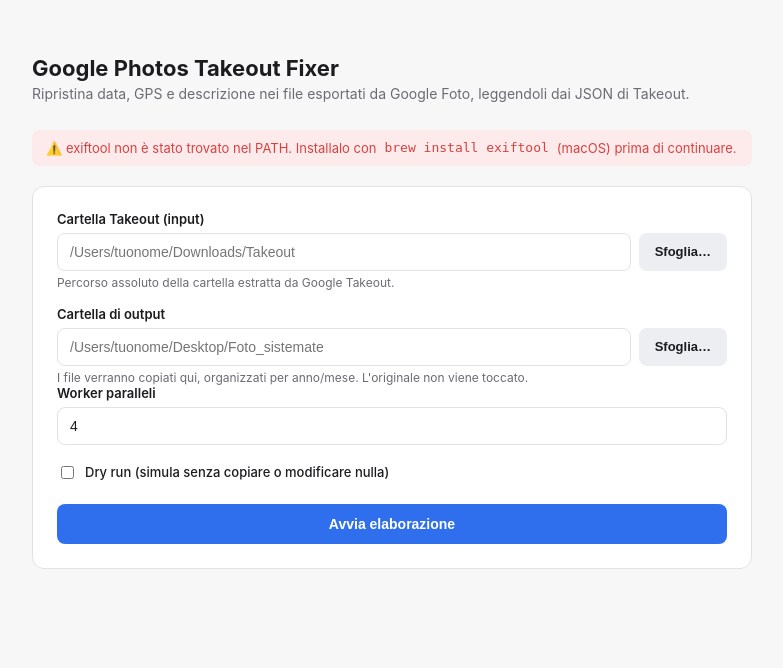
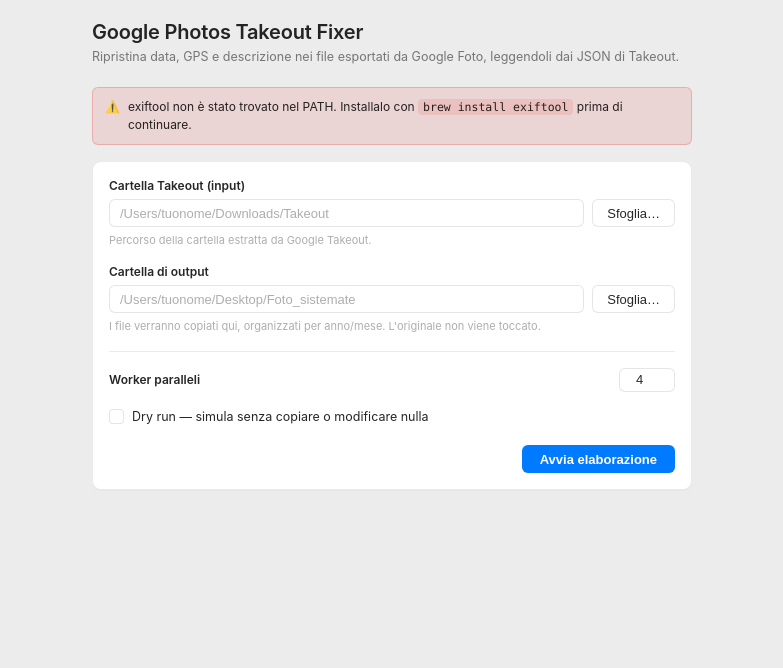
Before and after one commit to MEPoss/Google-Photos-Takeout-Fixer, a Flask app: page / in a window 1280 px wide. Shown: the top 668 px of the page, without its empty margins (248-1031 px from the left). Run offline with Flask 3, Linux system fonts and the light colour scheme.

Commit message:
Ridisegna l'interfaccia seguendo le macOS Human Interface Guidelines
Applica le linee guida di layout di marioaguzman.github.io/design/:
margini finestra 20pt, group box con padding 16pt, spaziatura 6/12pt
tra i controlli. Controlli in stile nativo (checkbox, bottoni, campi
di testo con focus ring), palette semantica light/dark, bottone
primario allineato a destra invece che a larghezza piena.

```diff
--- a/templates/index.html
+++ b/templates/index.html
@@ -5,228 +5,427 @@
 <title>Google Photos Takeout Fixer</title>
 <style>
   :root {
-    --bg: #f7f7f8;
-    --card: #ffffff;
-    --border: #e2e2e6;
-    --text: #1c1c1f;
-    --muted: #6b6b74;
-    --accent: #2f6fed;
-    --accent-dark: #1f4fc0;
-    --ok: #1a9f5c;
-    --warn: #c9860a;
-    --err: #d94141;
+    color-scheme: light dark;
+
+    /* Superfici, in stile macOS (windowBackground / controlBackground) */
+    --window-bg: #ececec;
+    --group-bg: #ffffff;
+    --control-bg: #ffffff;
+    --separator: rgba(0, 0, 0, 0.1);
+    --hairline: rgba(0, 0, 0, 0.08);
+
+    /* Testo, in stile label / secondaryLabel / tertiaryLabel */
+    --label: rgba(0, 0, 0, 0.85);
+    --label-secondary: rgba(0, 0, 0, 0.5);
+    --label-tertiary: rgba(0, 0, 0, 0.32);
+
+    /* Colori di sistema */
+    --accent: #007aff;
+    --accent-pressed: #0064d6;
+    --green: #28a745;
+    --orange: #d98a10;
+    --red: #e0332f;
+
+    --radius-window: 10px;
+    --radius-control: 6px;
+    --radius-group: 9px;
   }
+
+  @media (prefers-color-scheme: dark) {
+    :root:not([data-theme="light"]) {
+      --window-bg: #262626;
+      --group-bg: #2f2f2f;
+      --control-bg: #3a3a3c;
+      --separator: rgba(255, 255, 255, 0.12);
+      --hairline: rgba(255, 255, 255, 0.09);
+
+      --label: rgba(255, 255, 255, 0.92);
+      --label-secondary: rgba(255, 255, 255, 0.55);
+      --label-tertiary: rgba(255, 255, 255, 0.35);
+
+      --accent: #0a84ff;
+      --accent-pressed: #0060c4;
+      --green: #32d74b;
+      --orange: #ff9f0a;
+      --red: #ff453a;
+    }
+  }
+
   * { box-sizing: border-box; }
+
   body {
     margin: 0;
-    font-family: -apple-system, BlinkMacSystemFont, "Segoe UI", Helvetica, Arial, sans-serif;
-    background: var(--bg);
-    color: var(--text);
+    background: var(--window-bg);
+    color: var(--label);
+    font-family: -apple-system, BlinkMacSystemFont, "SF Pro Text", "Segoe UI", Helvetica, Arial, sans-serif;
+    font-size: 13px;
+    -webkit-font-smoothing: antialiased;
+    user-select: none;
   }
+
+  input, button { user-select: text; }
+  button { user-select: none; }
+
+  /* 20pt di margine finestra su tutti i lati, per le HIG di layout */
   .wrap {
-    max-width: 760px;
+    max-width: 640px;
     margin: 0 auto;
-    padding: 40px 20px 80px;
+    padding: 20px;
   }
-  h1 {
-    font-size: 22px;
-    margin-bottom: 4px;
-  }
-  p.subtitle {
-    color: var(--muted);
-    margin-top: 0;
-    margin-bottom: 28px;
-    font-size: 14px;
-  }
-  .card {
-    background: var(--card);
-    border: 1px solid var(--border);
-    border-radius: 12px;
-    padding: 24px;
+
+  .title-block {
     margin-bottom: 20px;
   }
+
+  h1 {
+    font-size: 20px;
+    font-weight: 600;
+    margin: 0 0 4px;
+    letter-spacing: -0.01em;
+  }
+
+  p.subtitle {
+    color: var(--label-secondary);
+    margin: 0;
+    font-size: 12.5px;
+    line-height: 1.5;
+  }
+
   .banner {
     display: flex;
-    align-items: center;
+    align-items: flex-start;
     gap: 8px;
-    padding: 10px 14px;
-    border-radius: 8px;
-    font-size: 13px;
+    padding: 10px 12px;
+    border-radius: var(--radius-control);
+    font-size: 12px;
+    line-height: 1.5;
+    margin-bottom: 16px;
+    background: color-mix(in srgb, var(--red) 12%, transparent);
+    color: var(--label);
+    border: 1px solid color-mix(in srgb, var(--red) 25%, transparent);
+  }
+  .banner code {
+    font-family: ui-monospace, "SF Mono", Menlo, monospace;
+    background: color-mix(in srgb, var(--red) 12%, transparent);
+    padding: 1px 5px;
+    border-radius: 4px;
+    font-size: 11.5px;
+  }
+
+  /* Group box: 16pt di margine interno su tutti i lati */
+  .group-box {
+    background: var(--group-bg);
+    border: 1px solid var(--hairline);
+    border-radius: var(--radius-group);
+    padding: 16px;
     margin-bottom: 20px;
+    box-shadow: 0 1px 1px rgba(0, 0, 0, 0.03);
   }
-  .banner.ok { background: #e9f9f0; color: var(--ok); }
-  .banner.err { background: #fdeaea; color: var(--err); }
-  label {
+
+  .field {
+    margin-bottom: 16px;
+  }
+  .field:last-child { margin-bottom: 0; }
+
+  .field-label {
     display: block;
-    font-size: 13px;
+    font-size: 12px;
     font-weight: 600;
+    color: var(--label);
     margin-bottom: 6px;
-    margin-top: 16px;
   }
-  label:first-of-type { margin-top: 0; }
-  input[type="text"], input[type="number"] {
-    width: 100%;
-    padding: 10px 12px;
-    border: 1px solid var(--border);
-    border-radius: 8px;
-    font-size: 14px;
-    background: #fff;
-    color: var(--text);
+
+  .field-hint {
+    font-size: 11px;
+    color: var(--label-tertiary);
+    margin-top: 6px;
+    line-height: 1.4;
   }
-  input[type="text"]:focus, input[type="number"]:focus {
-    outline: none;
-    border-color: var(--accent);
-  }
-  .hint {
-    font-size: 12px;
-    color: var(--muted);
-    margin-top: 4px;
-  }
-  .row {
-    display: flex;
-    gap: 16px;
-  }
-  .row > div { flex: 1; }
+
   .path-row {
     display: flex;
     gap: 8px;
   }
-  .path-row input { flex: 1; }
-  .browse-btn {
-    margin-top: 0;
-    width: auto;
+  .path-row input { flex: 1; min-width: 0; }
+
+  input[type="text"] {
+    -webkit-appearance: none;
+    appearance: none;
+    width: 100%;
+    height: 28px;
+    padding: 0 10px;
+    border: 1px solid var(--separator);
+    border-radius: var(--radius-control);
+    font-size: 13px;
+    background: var(--control-bg);
+    color: var(--label);
+  }
+  input[type="text"]::placeholder { color: var(--label-tertiary); }
+  input[type="text"]:focus {
+    outline: none;
+    border-color: var(--accent);
+    box-shadow: 0 0 0 3.5px color-mix(in srgb, var(--accent) 30%, transparent);
+  }
+
+  /* Bottone "Sfoglia": bordered, stessa altezza del campo */
+  .btn {
+    -webkit-appearance: none;
+    appearance: none;
+    height: 28px;
+    padding: 0 14px;
+    border-radius: var(--radius-control);
+    font-size: 13px;
+    font-weight: 500;
+    cursor: pointer;
+    border: 1px solid var(--separator);
+    background: var(--control-bg);
+    color: var(--label);
     white-space: nowrap;
-    padding: 10px 16px;
-    background: #eceef2;
-    color: var(--text);
+  }
+  .btn:hover { background: color-mix(in srgb, var(--label) 6%, var(--control-bg)); }
+  .btn:active { background: color-mix(in srgb, var(--label) 12%, var(--control-bg)); }
+
+  /* Bottone primario in stile "default button" macOS */
+  .btn-primary {
+    -webkit-appearance: none;
+    appearance: none;
+    height: 28px;
+    padding: 0 18px;
+    border: none;
+    border-radius: var(--radius-control);
+    font-size: 13px;
     font-weight: 600;
+    cursor: pointer;
+    background: var(--accent);
+    color: #ffffff;
+    box-shadow: 0 1px 0 rgba(0, 0, 0, 0.05);
+  }
+  .btn-primary:hover { background: color-mix(in srgb, black 8%, var(--accent)); }
+  .btn-primary:active { background: var(--accent-pressed); }
+  .btn-primary:disabled {
+    background: color-mix(in srgb, var(--label-tertiary) 55%, var(--window-bg));
+    color: var(--label-tertiary);
+    cursor: default;
+  }
+
+  .stepper-row {
+    display: flex;
+    align-items: center;
+    justify-content: space-between;
+  }
+  .stepper-row .field-label { margin-bottom: 0; }
+  input[type="number"] {
+    -webkit-appearance: none;
+    appearance: none;
+    width: 56px;
+    height: 24px;
+    padding: 0 8px;
+    border: 1px solid var(--separator);
+    border-radius: var(--radius-control);
     font-size: 13px;
+    text-align: center;
+    background: var(--control-bg);
+    color: var(--label);
   }
-  .browse-btn:hover { background: #dfe1e6; }
+  input[type="number"]:focus {
+    outline: none;
+    border-color: var(--accent);
+    box-shadow: 0 0 0 3.5px color-mix(in srgb, var(--accent) 30%, transparent);
+  }
+
+  /* Checkbox nativa macOS: quadrato arrotondato con segno di spunta */
   .checkbox-row {
     display: flex;
+    align-items: flex-start;
+    gap: 8px;
+  }
+  input[type="checkbox"] {
+    -webkit-appearance: none;
+    appearance: none;
+    width: 15px;
+    height: 15px;
+    min-width: 15px;
+    margin: 1px 0 0;
+    border: 1px solid var(--separator);
+    border-radius: 4px;
+    background: var(--control-bg);
+    cursor: pointer;
+    position: relative;
+  }
+  input[type="checkbox"]:checked {
+    background: var(--accent);
+    border-color: var(--accent);
+  }
+  input[type="checkbox"]:checked::after {
+    content: "";
+    position: absolute;
+    left: 4.5px;
+    top: 1.5px;
+    width: 4px;
+    height: 8px;
+    border: solid white;
+    border-width: 0 1.6px 1.6px 0;
+    transform: rotate(45deg);
+  }
+  input[type="checkbox"]:focus-visible {
+    outline: none;
+    box-shadow: 0 0 0 3.5px color-mix(in srgb, var(--accent) 30%, transparent);
+  }
+  .checkbox-row label {
+    font-size: 12.5px;
+    color: var(--label);
+    line-height: 1.4;
+    cursor: pointer;
+  }
+
+  .actions-row {
+    display: flex;
+    justify-content: flex-end;
+    margin-top: 20px;
+  }
+
+  hr.separator {
+    border: none;
+    border-top: 1px solid var(--hairline);
+    margin: 16px 0;
+  }
+
+  .status-header {
+    display: flex;
     align-items: center;
-    gap: 8px;
-    margin-top: 18px;
+    justify-content: space-between;
+    margin-bottom: 10px;
   }
-  .checkbox-row input { width: auto; }
-  .checkbox-row label { margin: 0; font-weight: 500; }
-  button {
-    margin-top: 22px;
-    background: var(--accent);
-    color: white;
-    border: none;
-    padding: 12px 22px;
-    border-radius: 8px;
-    font-size: 14px;
+
+  .status-badge {
+    display: inline-flex;
+    align-items: center;
+    gap: 5px;
+    font-size: 11px;
     font-weight: 600;
-    cursor: pointer;
-    width: 100%;
+    padding: 2px 9px;
+    border-radius: 999px;
   }
-  button:hover { background: var(--accent-dark); }
-  button:disabled { background: #b9c6e6; cursor: not-allowed; }
+  .status-badge::before {
+    content: "";
+    width: 6px;
+    height: 6px;
+    border-radius: 50%;
+    background: currentColor;
+  }
+  .status-badge.running,
+  .status-badge.pending { background: color-mix(in srgb, var(--accent) 15%, transparent); color: var(--accent); }
+  .status-badge.done { background: color-mix(in srgb, var(--green) 15%, transparent); color: var(--green); }
+  .status-badge.error { background: color-mix(in srgb, var(--red) 15%, transparent); color: var(--red); }
+  .status-badge.scanning { background: color-mix(in srgb, var(--orange) 15%, transparent); color: var(--orange); }
 
   .progress-outer {
-    background: #eceef2;
+    background: var(--separator);
     border-radius: 999px;
-    height: 10px;
+    height: 6px;
     overflow: hidden;
-    margin-top: 10px;
   }
   .progress-inner {
     background: var(--accent);
     height: 100%;
     width: 0%;
-    transition: width 0.3s ease;
+    border-radius: 999px;
+    transition: width 0.25s ease;
   }
+
   .stats {
-    display: flex;
-    gap: 20px;
-    margin-top: 16px;
-    flex-wrap: wrap;
+    display: grid;
+    grid-template-columns: repeat(4, 1fr);
+    gap: 8px;
+    margin-top: 14px;
   }
   .stat {
-    flex: 1;
-    min-width: 110px;
-    background: #f4f5f7;
-    border-radius: 8px;
-    padding: 10px 12px;
+    background: var(--window-bg);
+    border: 1px solid var(--hairline);
+    border-radius: var(--radius-control);
+    padding: 8px 10px;
   }
-  .stat .num { font-size: 20px; font-weight: 700; }
-  .stat .lbl { font-size: 12px; color: var(--muted); }
-  .stat.errors .num { color: var(--err); }
-  .stat.missing .num { color: var(--warn); }
-  .stat.done .num { color: var(--ok); }
+  .stat .num { font-size: 17px; font-weight: 600; font-variant-numeric: tabular-nums; }
+  .stat .lbl { font-size: 10.5px; color: var(--label-secondary); margin-top: 1px; }
+  .stat.errors .num { color: var(--red); }
+  .stat.missing .num { color: var(--orange); }
+  .stat.done .num { color: var(--green); }
 
   #log {
-    background: #14151a;
-    color: #d6d8dd;
-    font-family: ui-monospace, Menlo, Consolas, monospace;
-    font-size: 12px;
-    padding: 14px;
-    border-radius: 8px;
-    height: 240px;
+    background: color-mix(in srgb, black 4%, var(--window-bg));
+    border: 1px solid var(--hairline);
+    color: var(--label-secondary);
+    font-family: ui-monospace, "SF Mono", Menlo, Consolas, monospace;
+    font-size: 11px;
+    line-height: 1.6;
+    padding: 10px 12px;
+    border-radius: var(--radius-control);
+    height: 200px;
     overflow-y: auto;
-    margin-top: 16px;
+    margin-top: 14px;
     white-space: pre-wrap;
     display: none;
   }
-  .status-badge {
-    display: inline-block;
-    font-size: 12px;
-    font-weight: 600;
-    padding: 3px 10px;
-    border-radius: 999px;
-    margin-top: 14px;
-  }
-  .status-badge.running { background: #e7edff; color: var(--accent); }
-  .status-badge.done { background: #e9f9f0; color: var(--ok); }
-  .status-badge.error { background: #fdeaea; color: var(--err); }
-  .status-badge.scanning { background: #fff6e5; color: var(--warn); }
 </style>
 </head>
 <body>
 <div class="wrap">
+  <div class="title-block">
     <h1>Google Photos Takeout Fixer</h1>
     <p class="subtitle">Ripristina data, GPS e descrizione nei file esportati da Google Foto, leggendoli dai JSON di Takeout.</p>
+  </div>
 
   {% if not exiftool_ok %}
-  <div class="banner err">
-    ⚠️ exiftool non è stato trovato nel PATH. Installalo con <code>brew install exiftool</code> (macOS) prima di continuare.
+  <div class="banner">
+    <span>⚠️</span>
+    <span>exiftool non è stato trovato nel PATH. Installalo con <code>brew install exiftool</code> prima di continuare.</span>
   </div>
   {% endif %}
 
-  <div class="card">
-    <label for="input_dir">Cartella Takeout (input)</label>
+  <div class="group-box">
+    <div class="field">
+      <label class="field-label" for="input_dir">Cartella Takeout (input)</label>
       <div class="path-row">
         <input type="text" id="input_dir" placeholder="/Users/tuonome/Downloads/Takeout">
-      <button type="button" class="browse-btn" onclick="pickFolder('input_dir')">Sfoglia…</button>
+        <button type="button" class="btn" onclick="pickFolder('input_dir')">Sfoglia…</button>
       </div>
-    <div class="hint">Percorso assoluto della cartella estratta da Google Takeout.</div>
+      <div class="field-hint">Percorso della cartella estratta da Google Takeout.</div>
+    </div>
 
-    <label for="output_dir">Cartella di output</label>
+    <div class="field">
+      <label class="field-label" for="output_dir">Cartella di output</label>
       <div class="path-row">
         <input type="text" id="output_dir" placeholder="/Users/tuonome/Desktop/Foto_sistemate">
-      <button type="button" class="browse-btn" onclick="pickFolder('output_dir')">Sfoglia…</button>
+        <button type="button" class="btn" onclick="pickFolder('output_dir')">Sfoglia…</button>
       </div>
-    <div class="hint">I file verranno copiati qui, organizzati per anno/mese. L'originale non viene toccato.</div>
+      <div class="field-hint">I file verranno copiati qui, organizzati per anno/mese. L'originale non viene toccato.</div>
+    </div>
 
-    <div class="row">
-      <div>
-        <label for="jobs">Worker paralleli</label>
+    <hr class="separator">
+
+    <div class="field">
+      <div class="stepper-row">
+        <label class="field-label" for="jobs">Worker paralleli</label>
         <input type="number" id="jobs" value="4" min="1" max="16">
       </div>
     </div>
 
+    <div class="field">
       <div class="checkbox-row">
         <input type="checkbox" id="dry_run">
-      <label for="dry_run">Dry run (simula senza copiare o modificare nulla)</label>
+        <label for="dry_run">Dry run — simula senza copiare o modificare nulla</label>
+      </div>
     </div>
 
-    <button id="startBtn" onclick="startJob()">Avvia elaborazione</button>
+    <div class="actions-row">
+      <button id="startBtn" class="btn-primary" onclick="startJob()">Avvia elaborazione</button>
+    </div>
+  </div>
 
-    <div id="statusArea" style="display:none">
+  <div class="group-box" id="statusArea" style="display:none">
+    <div class="status-header">
       <span id="statusBadge" class="status-badge"></span>
+    </div>
     <div class="progress-outer"><div class="progress-inner" id="progressBar"></div></div>
 
     <div class="stats">
@@ -237,7 +436,6 @@
     </div>
 
     <div id="log"></div>
-    </div>
   </div>
 </div>
 
@@ -277,7 +475,7 @@ function startJob() {
 
   const btn = document.getElementById('startBtn');
   btn.disabled = true;
-  btn.textContent = 'Elaborazione in corso...';
+  btn.textContent = 'Elaborazione in corso…';
   document.getElementById('statusArea').style.display = 'block';
   document.getElementById('log').style.display = 'block';
   document.getElementById('log').textContent = '';
```
Lines whose indentation alone changed are shown as unchanged.
